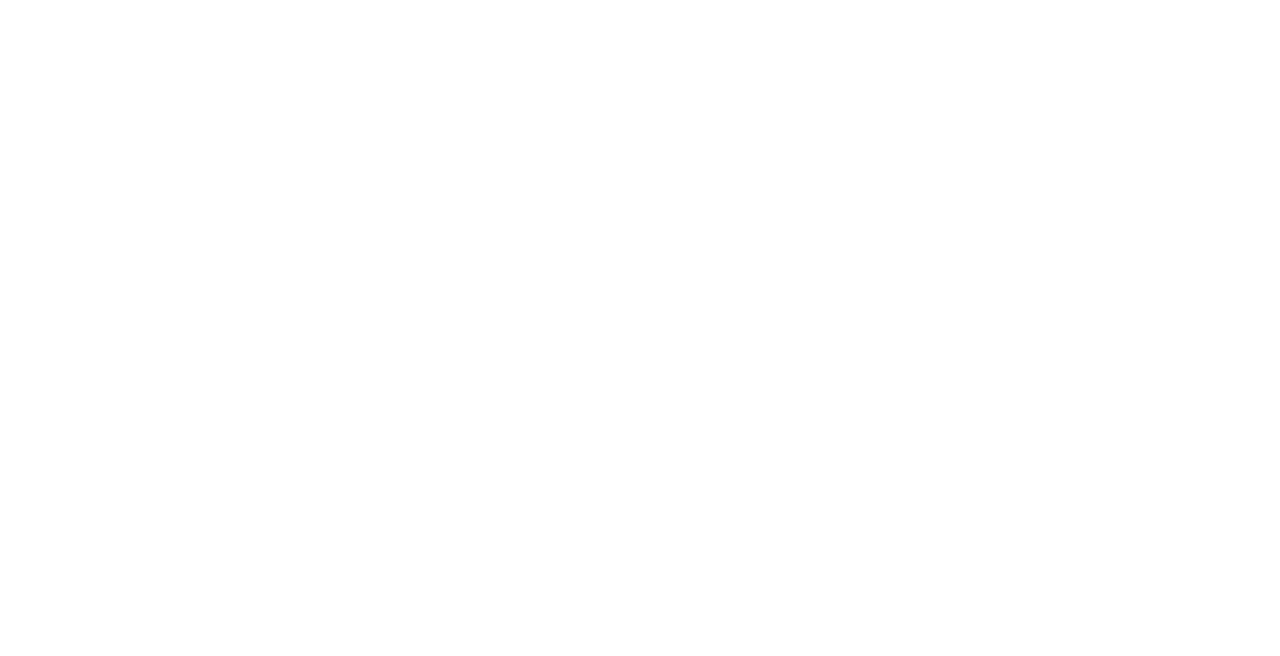
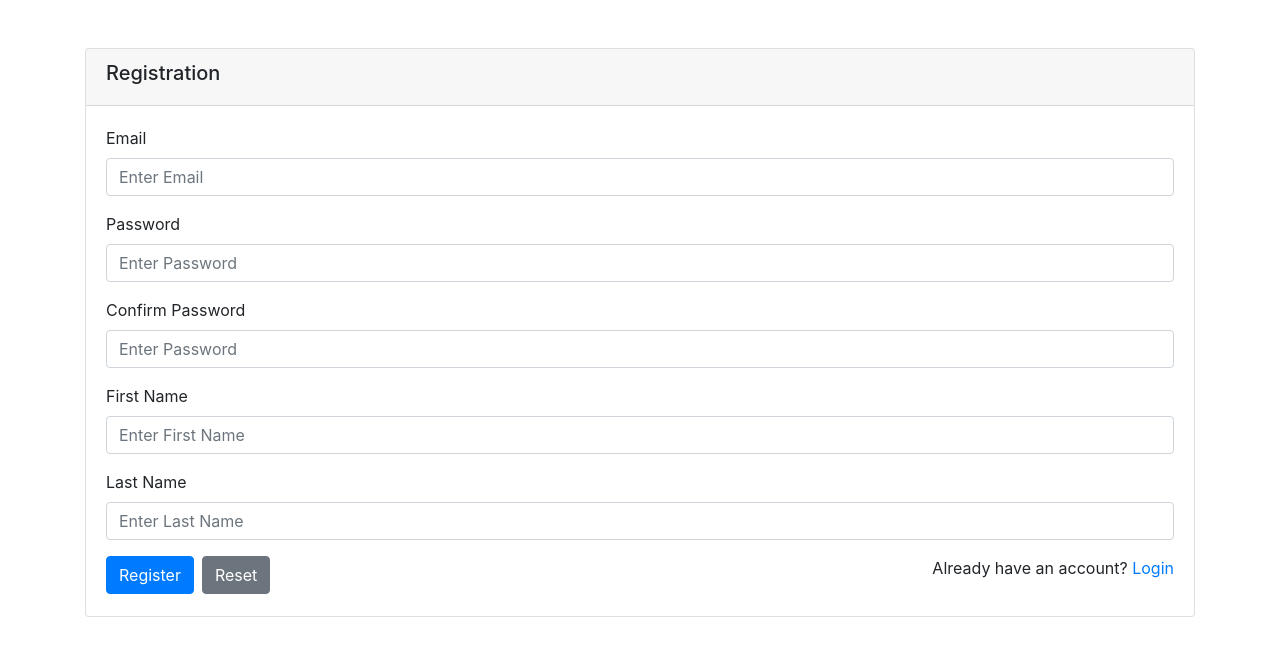
Before and after one commit to sjMalik/simple-angular-app, an Angular app in the folder my-demo/: page /registration in a window 1280 px wide. Before the commit this address led to /. Shown: the top 656 px of the page. Built offline with nearby package versions, Linux system fonts and the light colour scheme.

Commit message:
registration with form validation

```diff
--- a/my-demo/src/app/app-routing.module.ts
+++ b/my-demo/src/app/app-routing.module.ts
@@ -6,10 +6,14 @@
 import { TodosComponent } from './components/todos/todos.component';
 import { NewTodoComponent } from './components/new-todo/new-todo.component';
 import { AuthGuard } from './guards/auth.guard';
+import { RegistrationComponent } from './components/registration/registration.component';
 
 const routes: Routes = [
   {
     path: 'login', component: LoginComponent
+  },
+  {
+    path: 'registration', component: RegistrationComponent
   },
   {
     path: '',
--- a/my-demo/src/app/app.module.ts
+++ b/my-demo/src/app/app.module.ts
@@ -12,6 +12,7 @@
 import { HomeComponent } from './components/home/home.component';
 import { TodosComponent } from './components/todos/todos.component';
 import { NewTodoComponent } from './components/new-todo/new-todo.component';
+import { RegistrationComponent } from './components/registration/registration.component';
 
 @NgModule({
   declarations: [
@@ -21,6 +22,7 @@
     HomeComponent,
     TodosComponent,
     NewTodoComponent,
+    RegistrationComponent,
   ],
   imports: [
     BrowserModule,
--- a/my-demo/src/app/components/login/login.component.html
+++ b/my-demo/src/app/components/login/login.component.html
@@ -24,9 +24,15 @@
                     <div *ngIf="f['password'].errors['maxlength']">password must not exceeds 30 characters</div>
                 </div>
             </div>
-            <div class="form-group">
-                <button type="submit" class="btn btn-primary">Login</button>
-                <button type="reset" (click)="onReset()" class="btn btn-secondary ml-2">Reset</button>
+            <div class="row">
+                <div class="col-md-6">
+                    <button type="submit" class="btn btn-primary">Login</button>
+                    <button type="reset" (click)="onReset()" class="btn btn-secondary ml-2">Reset</button>
+                </div>
+                <div class="col-md-6 text-right">
+                    <p>Don't have an account? <a href="/registration" style="text-decoration: none;">Registration</a>
+                    </p>
+                </div>
             </div>
         </form>
     </div>
--- /dev/null
+++ b/my-demo/src/app/components/registration/registration.component.html
@@ -0,0 +1,73 @@
+<div class="card">
+    <div class="card-header">
+        <h5>Registration</h5>
+    </div>
+    <div class="card-body">
+        <form [formGroup]="form" (ngSubmit)="onSubmit()">
+            <div class="form-group">
+                <label for="email">Email</label>
+                <input type="text" class="form-control" placeholder="Enter Email" formControlName="email"
+                    [ngClass]="{'is-invalid': submitted && f['email'].errors}">
+                <div *ngIf="submitted && f['email'].errors" class="invalid-feedback">
+                    <div *ngIf="f['email'].errors['required']">Email is required</div>
+                    <div *ngIf="f['email'].errors['minlength']">Email must be at least 6 characters</div>
+                    <div *ngIf="f['email'].errors['maxlength']">Email must not exceeds 20 characters</div>
+                    <div *ngIf="f['email'].errors['email']">Invalid email. Please correct the email format</div>
+                </div>
+            </div>
+            <div class="form-group">
+                <label for="password">Password</label>
+                <input type="password" class="form-control" placeholder="Enter Password" formControlName="password"
+                    [ngClass]="{'is-invalid': submitted && f['password'].errors}">
+                <div *ngIf="submitted && f['password'].errors" class="invalid-feedback">
+                    <div *ngIf="f['password'].errors['required']">password is required</div>
+                    <div *ngIf="f['password'].errors['minlength']">password must be at least 6 characters</div>
+                    <div *ngIf="f['password'].errors['maxlength']">password must not exceeds 30 characters</div>
+                </div>
+            </div>
+            <div class="form-group">
+                <label for="cnfPassword">Confirm Password</label>
+                <input type="password" class="form-control" placeholder="Enter Password" formControlName="cnfPassword"
+                    [ngClass]="{'is-invalid': submitted && f['cnfPassword'].errors}">
+                <div *ngIf="submitted && f['cnfPassword'].errors" class="invalid-feedback">
+                    <div *ngIf="f['cnfPassword'].errors['required']">Confirm Password is required</div>
+                    <div *ngIf="f['cnfPassword'].errors['confirmedValidator']">Passwords don't match</div>
+                </div>
+            </div>
+            <div class="form-group">
+                <label for="firstName">First Name</label>
+                <input type="text" class="form-control" placeholder="Enter First Name" formControlName="firstName"
+                    [ngClass]="{'is-invalid': submitted && f['firstName'].errors}">
+                <div *ngIf="submitted && f['firstName'].errors" class="invalid-feedback">
+                    <div *ngIf="f['firstName'].errors['required']">First Name is required</div>
+                    <div *ngIf="f['firstName'].errors['minlength']">First Name must be at least 6 characters
+                    </div>
+                    <div *ngIf="f['firstName'].errors['maxlength']">First Name must not exceeds 20 characters
+                    </div>
+                </div>
+            </div>
+            <div class="form-group">
+                <label for="lastName">Last Name</label>
+                <input type="text" class="form-control" placeholder="Enter Last Name" formControlName="lastName"
+                    [ngClass]="{'is-invalid': submitted && f['lastName'].errors}">
+                <div *ngIf="submitted && f['lastName'].errors" class="invalid-feedback">
+                    <div *ngIf="f['lastName'].errors['required']">Last Name is required</div>
+                    <div *ngIf="f['lastName'].errors['minlength']">Last Name must be at least 6 characters
+                    </div>
+                    <div *ngIf="f['lastName'].errors['maxlength']">Last Name must not exceeds 20 characters
+                    </div>
+                </div>
+            </div>
+            <div class="row">
+                <div class="col-md-6">
+                    <button type="submit" class="btn btn-primary">Register</button>
+                    <button type="reset" (click)="onReset()" class="btn btn-secondary ml-2">Reset</button>
+                </div>
+                <div class="col-md-6 text-right">
+                    <p>Already have an account? <a href="/login" style="text-decoration: none;">Login</a>
+                    </p>
+                </div>
+            </div>
+        </form>
+    </div>
+</div>
--- /dev/null
+++ b/my-demo/src/app/components/registration/registration.component.ts
@@ -0,0 +1,115 @@
+import { Component, OnInit } from '@angular/core';
+import { AbstractControl, FormBuilder, FormControl, FormGroup, ValidatorFn, Validators } from '@angular/forms';
+
+@Component({
+  selector: 'app-registration',
+  templateUrl: './registration.component.html',
+  styleUrls: ['./registration.component.css']
+})
+export class RegistrationComponent implements OnInit {
+  form: FormGroup = new FormGroup({
+    email: new FormControl(''),
+    password: new FormControl(''),
+    cnfPassword: new FormControl(''),
+    firstName: new FormControl(''),
+    lastName: new FormControl(''),
+  });
+  submitted = false;
+
+  constructor(private formBuilder: FormBuilder) { }
+
+  ngOnInit(): void {
+    this.form = this.formBuilder.group(
+      {
+        email: [
+          '',
+          [
+            Validators.required,
+            Validators.email,
+            Validators.minLength(6),
+            Validators.maxLength(20)
+          ]
+        ],
+        password: [
+          '',
+          [
+            Validators.required,
+            Validators.minLength(6),
+            Validators.maxLength(30)
+          ]
+        ],
+        cnfPassword: [
+          '',
+          [
+            Validators.required,
+          ]
+        ],
+        firstName: [
+          '',
+          [
+            Validators.required,
+            Validators.minLength(2),
+            Validators.maxLength(30)
+          ]
+        ],
+        lastName: [
+          '',
+          [
+            Validators.required,
+            Validators.minLength(2),
+            Validators.maxLength(30)
+          ]
+        ],
+      },
+      {
+        validators: this.matchValidator('password', 'cnfPassword')
+      }
+    )
+  }
+
+  get f(): { [key: string]: AbstractControl } {
+    return this.form.controls;
+  }
+
+  // Custom validator function for password and confirm password checking
+  matchValidator(controlName: string, matchingControlName: string): ValidatorFn {
+    return (abstractControl: AbstractControl) => {
+      const control = abstractControl.get(controlName);
+      const matchingControl = abstractControl.get(matchingControlName);
+
+      if (matchingControl!.errors && !matchingControl!.errors?.['confirmedValidator']) {
+        return null;
+      }
+
+      if (control!.value !== matchingControl!.value) {
+        const error = { confirmedValidator: true };
+        matchingControl!.setErrors(error);
+        return error;
+      } else {
+        matchingControl!.setErrors(null);
+        return null;
+      }
+    }
+  }
+
+  onSubmit(): void {
+    this.submitted = true;
+
+    if (this.form.invalid) {
+      return;
+    }
+
+    console.log(JSON.stringify(this.form.value, null, 2));
+    // TODO: API Call
+  }
+
+  onReset(): void {
+    this.submitted = false;
+    this.form.reset();
+  }
+
+  consoleError(err: any) {
+    return JSON.stringify(err)
+  }
+
+}
```
Also changed, not shown: my-demo/src/app/components/registration/registration.component.css (added), 1 other file (tests, documents, lock files or other folders).
